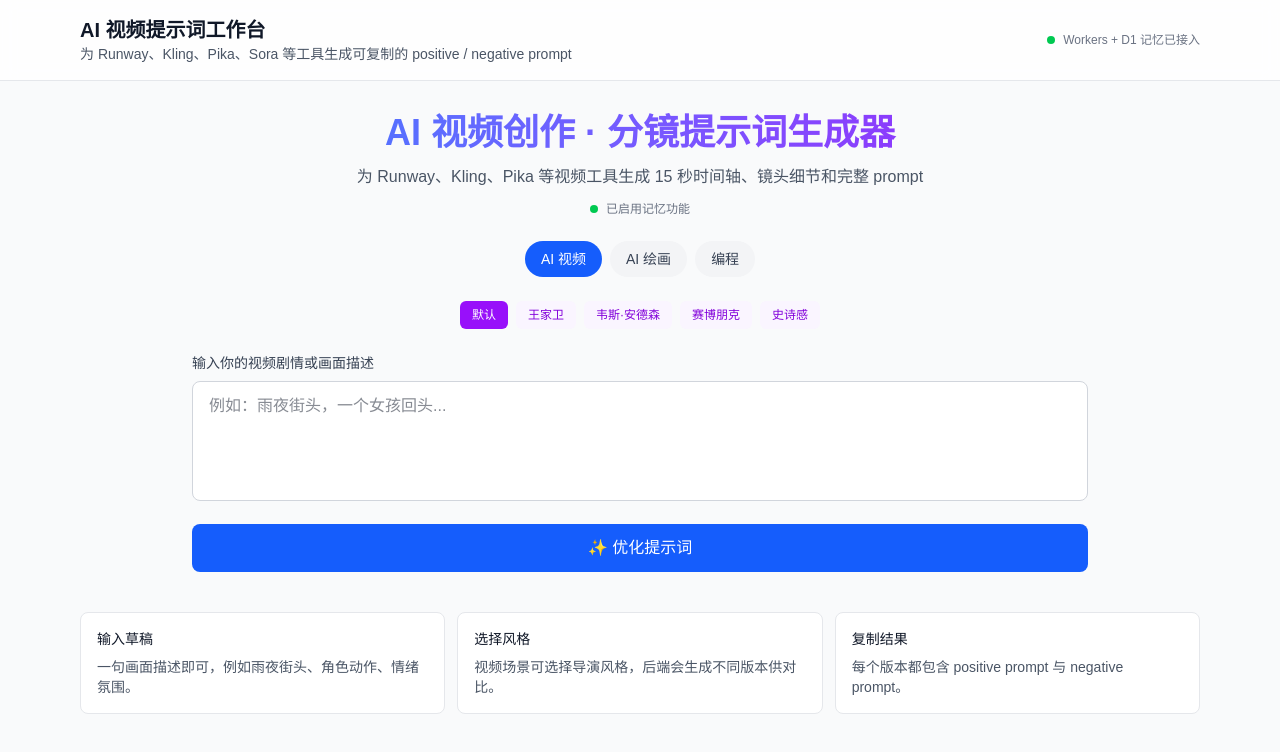
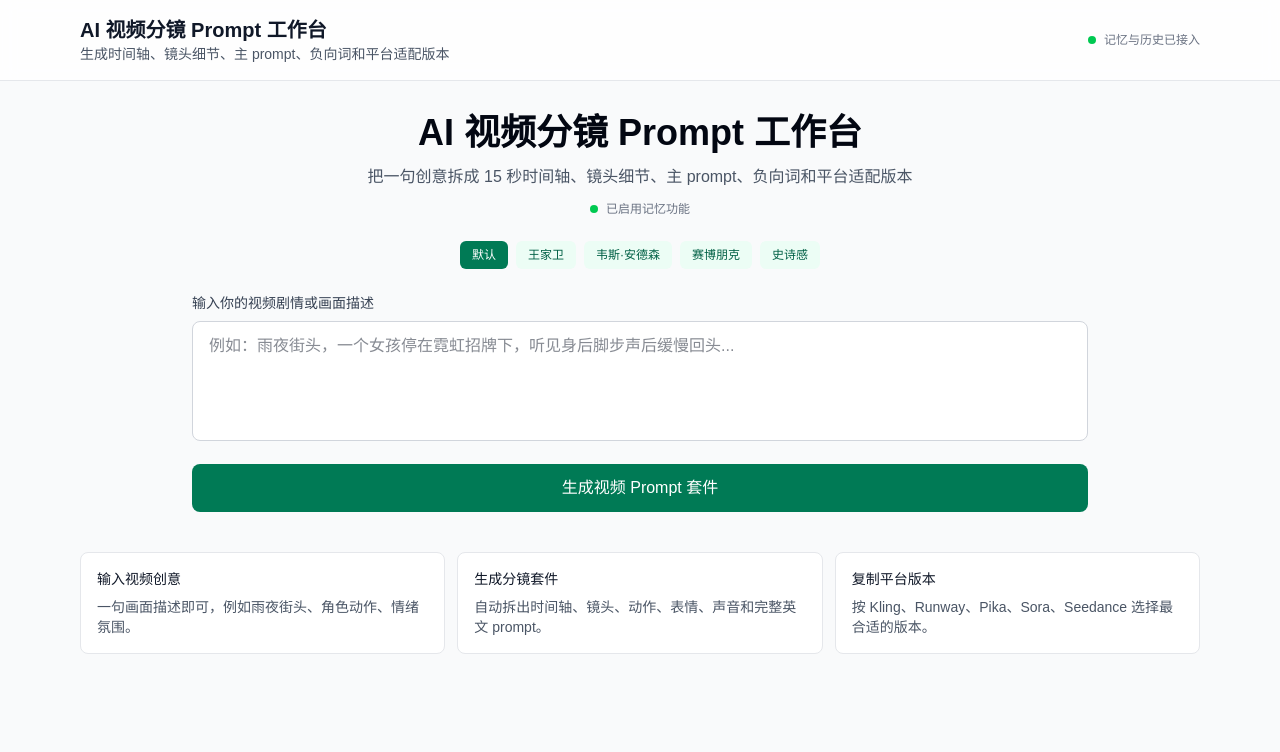
Before and after one commit to zuojipeng/prompt-mastra-agent-ui, a Next.js app: page / in a window 1280 px wide. Shown: the top 752 px of the page. Built offline with nearby package versions, Linux system fonts and the light colour scheme.

Commit message:
Update video prompt workbench UI

```diff
--- a/app/components/ChatBox.tsx
+++ b/app/components/ChatBox.tsx
@@ -1,14 +1,8 @@
 'use client';
 
 import { useEffect, useState } from 'react';
-import { optimizePrompt, OptimizationResult, PromptVersion, TimelineSegment } from '@/lib/api-client';
+import { optimizePrompt, OptimizationResult, PlatformVariant, PromptVersion, TimelineSegment } from '@/lib/api-client';
 import { createNewSession, getSessionInfo } from '@/lib/session-manager';
-
-const SCENARIOS = [
-  { id: 'video' as const, label: 'AI 视频' },
-  { id: 'image' as const, label: 'AI 绘画' },
-  { id: 'code' as const, label: '编程' },
-];
 
 const STYLES = [
   { id: '', label: '默认' },
@@ -18,7 +12,6 @@ const STYLES = [
   { id: 'epic', label: '史诗感' },
 ];
 
-type ScenarioId = (typeof SCENARIOS)[number]['id'];
 type SessionInfo = ReturnType<typeof getSessionInfo>;
 
 const INITIAL_SESSION_INFO: SessionInfo = {
@@ -29,11 +22,11 @@ const INITIAL_SESSION_INFO: SessionInfo = {
 
 export function ChatBox() {
   const [input, setInput] = useState('');
-  const [scenario, setScenario] = useState<ScenarioId>('video');
   const [style, setStyle] = useState('');
   const [result, setResult] = useState<OptimizationResult | null>(null);
   const [loading, setLoading] = useState(false);
   const [error, setError] = useState('');
+  const [copiedLabel, setCopiedLabel] = useState('');
   const [sessionInfo, setSessionInfo] = useState(INITIAL_SESSION_INFO);
 
   useEffect(() => {
@@ -53,8 +46,7 @@ export function ChatBox() {
 
     try {
       const optimization = await optimizePrompt(input, {
-        scenario,
-        ...(scenario === 'video' && style ? { style } : {}),
+        ...(style ? { style } : {}),
       });
       setResult(optimization);
       setSessionInfo(getSessionInfo());
@@ -73,26 +65,20 @@ export function ChatBox() {
     setInput('');
   };
 
-  const copyToClipboard = (text: string) => {
-    navigator.clipboard.writeText(text);
-    alert('已复制到剪贴板！');
-  };
-
-  const selectScenario = (nextScenario: ScenarioId) => {
-    setScenario(nextScenario);
-    if (nextScenario !== 'video') {
-      setStyle('');
-    }
+  const copyToClipboard = async (text: string, label = '内容') => {
+    await navigator.clipboard.writeText(text);
+    setCopiedLabel(label);
+    window.setTimeout(() => setCopiedLabel(''), 1400);
   };
 
   return (
     <div className="w-full max-w-4xl mx-auto space-y-6">
       <div className="text-center space-y-3">
-        <h1 className="text-4xl font-bold bg-gradient-to-r from-blue-500 to-purple-600 bg-clip-text text-transparent">
-          AI 视频创作 · 分镜提示词生成器
+        <h1 className="text-4xl font-bold text-gray-950 dark:text-gray-50">
+          AI 视频分镜 Prompt 工作台
         </h1>
         <p className="text-gray-600 dark:text-gray-400">
-          为 Runway、Kling、Pika 等视频工具生成 15 秒时间轴、镜头细节和完整 prompt
+          把一句创意拆成 15 秒时间轴、镜头细节、主 prompt、负向词和平台适配版本
         </p>
 
         <div className="flex items-center justify-center gap-4 text-xs flex-wrap">
@@ -104,49 +90,30 @@ export function ChatBox() {
             <button
               type="button"
               onClick={handleNewSession}
-              className="px-3 py-1 rounded-md bg-blue-500/10 hover:bg-blue-500/20 text-blue-600 dark:text-blue-400 transition-colors font-medium"
+              className="px-3 py-1 rounded-md bg-emerald-500/10 hover:bg-emerald-500/20 text-emerald-700 dark:text-emerald-300 transition-colors font-medium"
             >
-              🔄 新建对话
+              新建创作
             </button>
           )}
         </div>
       </div>
 
       <div className="flex flex-wrap justify-center gap-2">
-        {SCENARIOS.map((s) => (
+        {STYLES.map((s) => (
           <button
-            key={s.id}
+            key={s.id || 'default'}
             type="button"
-            onClick={() => selectScenario(s.id)}
-            className={`px-4 py-2 rounded-full text-sm font-medium transition-colors ${
-              scenario === s.id
-                ? 'bg-blue-600 text-white'
-                : 'bg-gray-100 dark:bg-gray-800 text-gray-700 dark:text-gray-300 hover:bg-gray-200 dark:hover:bg-gray-700'
+            onClick={() => setStyle(s.id)}
+            className={`px-3 py-1.5 rounded-md text-xs font-medium transition-colors ${
+              style === s.id
+                ? 'bg-emerald-700 text-white'
+                : 'bg-emerald-50 dark:bg-emerald-950/40 text-emerald-800 dark:text-emerald-200'
             }`}
           >
             {s.label}
           </button>
         ))}
       </div>
-
-      {scenario === 'video' && (
-        <div className="flex flex-wrap justify-center gap-2">
-          {STYLES.map((s) => (
-            <button
-              key={s.id || 'default'}
-              type="button"
-              onClick={() => setStyle(s.id)}
-              className={`px-3 py-1.5 rounded-md text-xs font-medium transition-colors ${
-                style === s.id
-                  ? 'bg-purple-600 text-white'
-                  : 'bg-purple-50 dark:bg-purple-900/30 text-purple-700 dark:text-purple-300'
-              }`}
-            >
-              {s.label}
-            </button>
-          ))}
-        </div>
-      )}
 
       <form onSubmit={handleSubmit} className="space-y-4">
         <div>
@@ -157,8 +124,8 @@ export function ChatBox() {
             id="prompt"
             value={input}
             onChange={(e) => setInput(e.target.value)}
-            placeholder="例如：雨夜街头，一个女孩回头..."
-            className="w-full min-h-[120px] px-4 py-3 rounded-lg border border-gray-300 dark:border-gray-600 bg-white dark:bg-gray-800 text-gray-900 dark:text-gray-100 focus:ring-2 focus:ring-blue-500 focus:border-transparent resize-none"
+            placeholder="例如：雨夜街头，一个女孩停在霓虹招牌下，听见身后脚步声后缓慢回头..."
+            className="w-full min-h-[120px] px-4 py-3 rounded-lg border border-gray-300 dark:border-gray-600 bg-white dark:bg-gray-800 text-gray-900 dark:text-gray-100 focus:ring-2 focus:ring-emerald-500 focus:border-transparent resize-none"
             disabled={loading}
           />
         </div>
@@ -172,16 +139,22 @@ export function ChatBox() {
         <button
           type="submit"
           disabled={loading}
-          className="w-full px-6 py-3 bg-blue-600 hover:bg-blue-700 disabled:bg-gray-400 text-white font-medium rounded-lg transition-colors duration-200 flex items-center justify-center gap-2"
+          className="w-full px-6 py-3 bg-emerald-700 hover:bg-emerald-800 disabled:bg-gray-400 text-white font-medium rounded-lg transition-colors duration-200 flex items-center justify-center gap-2"
         >
-          {loading ? '优化中...' : '✨ 优化提示词'}
+          {loading ? '生成中...' : '生成视频 Prompt 套件'}
         </button>
       </form>
+
+      {copiedLabel && (
+        <div className="rounded-md border border-emerald-200 bg-emerald-50 px-4 py-2 text-sm text-emerald-800 dark:border-emerald-900 dark:bg-emerald-950/40 dark:text-emerald-200">
+          已复制：{copiedLabel}
+        </div>
+      )}
 
       {result && (
         <div className="space-y-6">
           <div className="p-4 rounded-lg bg-gray-50 dark:bg-gray-900 border border-gray-200 dark:border-gray-700">
-            <h3 className="font-semibold mb-2">📊 分析</h3>
+            <h3 className="font-semibold mb-2">创意诊断</h3>
             <p className="text-gray-700 dark:text-gray-300 leading-relaxed">{result.analysis}</p>
           </div>
 
@@ -193,6 +166,10 @@ export function ChatBox() {
 
           {result.negativePrompt && (
             <PromptBlock label="Negative Prompt" text={result.negativePrompt} onCopy={copyToClipboard} negative />
+          )}
+
+          {result.platformVariants.length > 0 && (
+            <PlatformVariantList variants={result.platformVariants} onCopy={copyToClipboard} />
           )}
 
           {result.versions.length > 0 && (
@@ -207,12 +184,12 @@ export function ChatBox() {
           )}
 
           {result.suggestions.length > 0 && (
-            <div className="p-6 rounded-lg bg-green-50 dark:bg-green-900/20 border border-green-200 dark:border-green-800">
-              <h3 className="font-semibold mb-4">📝 改进建议</h3>
+            <div className="p-6 rounded-lg bg-amber-50 dark:bg-amber-950/20 border border-amber-200 dark:border-amber-900">
+              <h3 className="font-semibold mb-4">下一步优化建议</h3>
               <ul className="space-y-3">
                 {result.suggestions.map((suggestion, index) => (
                   <li key={index} className="flex gap-3">
-                    <span className="w-6 h-6 rounded-full bg-green-500 text-white text-xs flex items-center justify-center shrink-0">
+                    <span className="w-6 h-6 rounded-full bg-amber-600 text-white text-xs flex items-center justify-center shrink-0">
                       {index + 1}
                     </span>
                     <p className="text-gray-700 dark:text-gray-300">{suggestion}</p>
@@ -223,7 +200,7 @@ export function ChatBox() {
           )}
 
           <details className="p-4 rounded-lg bg-gray-50 dark:bg-gray-900 border">
-            <summary className="cursor-pointer font-medium">📋 原始输入</summary>
+            <summary className="cursor-pointer font-medium">原始输入</summary>
             <p className="mt-4 italic text-gray-700 dark:text-gray-300">{result.originalPrompt}</p>
           </details>
         </div>
@@ -235,11 +212,11 @@ export function ChatBox() {
 function TimelineView({ timeline }: { timeline: TimelineSegment[] }) {
   return (
     <div className="p-6 rounded-lg bg-white dark:bg-gray-800 border border-gray-200 dark:border-gray-700 shadow-lg">
-      <h3 className="font-semibold text-lg mb-4 text-blue-600 dark:text-blue-400">15秒分镜时间轴</h3>
+      <h3 className="font-semibold text-lg mb-4 text-emerald-700 dark:text-emerald-300">15秒分镜时间轴</h3>
       <div className="space-y-4">
         {timeline.map((segment, index) => (
           <div key={`${segment.time}-${index}`} className="grid gap-3 md:grid-cols-[88px_1fr] border-t first:border-t-0 pt-4 first:pt-0">
-            <div className="text-sm font-semibold text-blue-600 dark:text-blue-400">{segment.time}</div>
+            <div className="text-sm font-semibold text-emerald-700 dark:text-emerald-300">{segment.time}</div>
             <div className="space-y-2 text-sm text-gray-700 dark:text-gray-300">
               <TimelineRow label="镜头" text={segment.shot} />
               <TimelineRow label="动作" text={segment.action} />
@@ -265,14 +242,64 @@ function TimelineRow({ label, text }: { label: string; text: string }) {
 function VersionCard({ version, onCopy }: { version: PromptVersion; onCopy: (t: string) => void }) {
   return (
     <div className="space-y-4">
-      <h3 className="font-semibold text-lg text-purple-600 dark:text-purple-400">✨ {version.style}</h3>
+      <h3 className="font-semibold text-lg text-gray-900 dark:text-gray-100">{version.style}</h3>
       <PromptBlock label="Positive Prompt" text={version.positive_prompt} onCopy={onCopy} />
       {version.negative_prompt ? (
         <PromptBlock label="Negative Prompt" text={version.negative_prompt} onCopy={onCopy} negative />
       ) : null}
       {version.reasoning ? (
-        <p className="text-sm text-gray-600 dark:text-gray-400 border-t pt-3">💡 {version.reasoning}</p>
+        <p className="text-sm text-gray-600 dark:text-gray-400 border-t pt-3">{version.reasoning}</p>
       ) : null}
+    </div>
+  );
+}
+
+function PlatformVariantList({
+  variants,
+  onCopy,
+}: {
+  variants: PlatformVariant[];
+  onCopy: (text: string, label?: string) => void;
+}) {
+  return (
+    <div className="p-6 rounded-lg bg-white dark:bg-gray-800 border border-gray-200 dark:border-gray-700">
+      <div className="flex items-start justify-between gap-4 mb-4">
+        <div>
+          <h3 className="font-semibold text-lg text-gray-900 dark:text-gray-100">平台适配版本</h3>
+          <p className="text-sm text-gray-600 dark:text-gray-400">
+            针对不同视频模型的 prompt、使用建议和限制提醒
+          </p>
+        </div>
+      </div>
+      <div className="grid gap-4 md:grid-cols-2">
+        {variants.map((variant) => (
+          <div key={variant.platform} className="rounded-lg border border-gray-200 dark:border-gray-700 p-4 space-y-3">
+            <div className="flex items-center justify-between gap-3">
+              <h4 className="font-semibold text-gray-900 dark:text-gray-100">{variant.platform}</h4>
+              <button
+                type="button"
+                onClick={() => onCopy(variant.prompt, `${variant.platform} Prompt`)}
+                className="text-xs px-3 py-1 rounded-md bg-gray-100 hover:bg-gray-200 dark:bg-gray-700 dark:hover:bg-gray-600"
+              >
+                复制
+              </button>
+            </div>
+            <p className="rounded-md bg-gray-50 dark:bg-gray-900 p-3 text-sm text-gray-800 dark:text-gray-200 whitespace-pre-wrap">
+              {variant.prompt}
+            </p>
+            <div className="space-y-2 text-xs text-gray-600 dark:text-gray-400">
+              <p>
+                <span className="font-medium text-gray-900 dark:text-gray-100">使用建议：</span>
+                {variant.usage_notes}
+              </p>
+              <p>
+                <span className="font-medium text-gray-900 dark:text-gray-100">限制提醒：</span>
+                {variant.constraint_notes}
+              </p>
+            </div>
+          </div>
+        ))}
+      </div>
     </div>
   );
 }
@@ -292,8 +319,12 @@ function PromptBlock({
     <div>
       <div className="flex justify-between mb-2">
         <span className="text-sm font-medium text-gray-500">{label}</span>
-        <button type="button" onClick={() => onCopy(text)} className="text-xs px-3 py-1 rounded-md bg-gray-100 dark:bg-gray-700">
-          📋 复制
+        <button
+          type="button"
+          onClick={() => onCopy(text, label)}
+          className="text-xs px-3 py-1 rounded-md bg-gray-100 hover:bg-gray-200 dark:bg-gray-700 dark:hover:bg-gray-600"
+        >
+          复制
         </button>
       </div>
       <p
--- a/app/layout.tsx
+++ b/app/layout.tsx
@@ -2,8 +2,8 @@ import type { Metadata } from "next";
 import "./globals.css";
 
 export const metadata: Metadata = {
-  title: "AI 视频提示词工作台",
-  description: "为 AI 视频与图像生成工具优化 positive / negative prompt",
+  title: "AI 视频分镜 Prompt 工作台",
+  description: "为 AI 视频生成工具产出分镜时间轴、positive prompt、negative prompt 和平台适配版本",
 };
 
 export default function RootLayout({
--- a/app/page.tsx
+++ b/app/page.tsx
@@ -8,15 +8,15 @@ export default function Home() {
           <div className="flex items-center justify-between gap-4">
             <div>
               <h1 className="text-xl font-semibold text-gray-900 dark:text-gray-100">
-                AI 视频提示词工作台
+                AI 视频分镜 Prompt 工作台
               </h1>
               <p className="text-sm text-gray-600 dark:text-gray-400">
-                为 Runway、Kling、Pika、Sora 等工具生成可复制的 positive / negative prompt
+                生成时间轴、镜头细节、主 prompt、负向词和平台适配版本
               </p>
             </div>
             <div className="hidden sm:flex items-center gap-2 text-xs text-gray-500 dark:text-gray-400">
               <span className="h-2 w-2 rounded-full bg-green-500" />
-              Workers + D1 记忆已接入
+              记忆与历史已接入
             </div>
           </div>
         </div>
@@ -27,16 +27,16 @@ export default function Home() {
 
         <section className="mt-10 grid md:grid-cols-3 gap-3 text-sm">
           <div className="rounded-lg border border-gray-200 dark:border-gray-800 bg-white dark:bg-gray-900 p-4">
-            <div className="font-medium text-gray-900 dark:text-gray-100 mb-2">输入草稿</div>
+            <div className="font-medium text-gray-900 dark:text-gray-100 mb-2">输入视频创意</div>
             <p className="text-gray-600 dark:text-gray-400">一句画面描述即可，例如雨夜街头、角色动作、情绪氛围。</p>
           </div>
           <div className="rounded-lg border border-gray-200 dark:border-gray-800 bg-white dark:bg-gray-900 p-4">
-            <div className="font-medium text-gray-900 dark:text-gray-100 mb-2">选择风格</div>
-            <p className="text-gray-600 dark:text-gray-400">视频场景可选择导演风格，后端会生成不同版本供对比。</p>
+            <div className="font-medium text-gray-900 dark:text-gray-100 mb-2">生成分镜套件</div>
+            <p className="text-gray-600 dark:text-gray-400">自动拆出时间轴、镜头、动作、表情、声音和完整英文 prompt。</p>
           </div>
           <div className="rounded-lg border border-gray-200 dark:border-gray-800 bg-white dark:bg-gray-900 p-4">
-            <div className="font-medium text-gray-900 dark:text-gray-100 mb-2">复制结果</div>
-            <p className="text-gray-600 dark:text-gray-400">每个版本都包含 positive prompt 与 negative prompt。</p>
+            <div className="font-medium text-gray-900 dark:text-gray-100 mb-2">复制平台版本</div>
+            <p className="text-gray-600 dark:text-gray-400">按 Kling、Runway、Pika、Sora、Seedance 选择最合适的版本。</p>
           </div>
         </section>
       </main>
--- a/package.json
+++ b/package.json
@@ -2,7 +2,7 @@
   "name": "prompt-optimizer-frontend",
   "version": "1.0.0",
   "private": true,
-  "description": "AI 智能提示词优化器 - 前端应用",
+  "description": "AI 视频分镜 Prompt 工作台 - 前端应用",
   "scripts": {
     "dev": "next dev",
     "build": "next build",
```
Also changed, not shown: lib/api-client.ts (+29 -3 lines), 1 other file (tests, documents, lock files or other folders).
